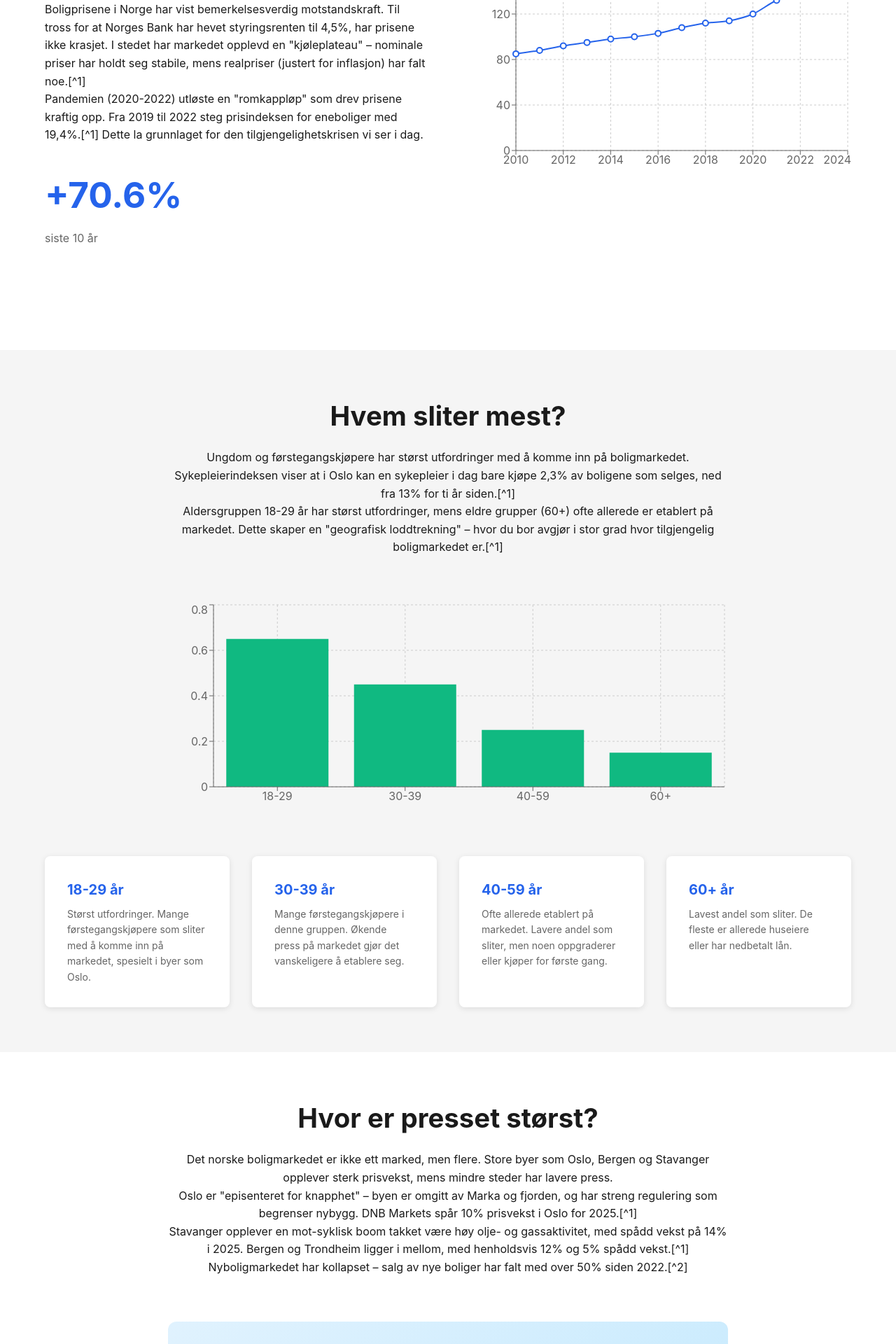
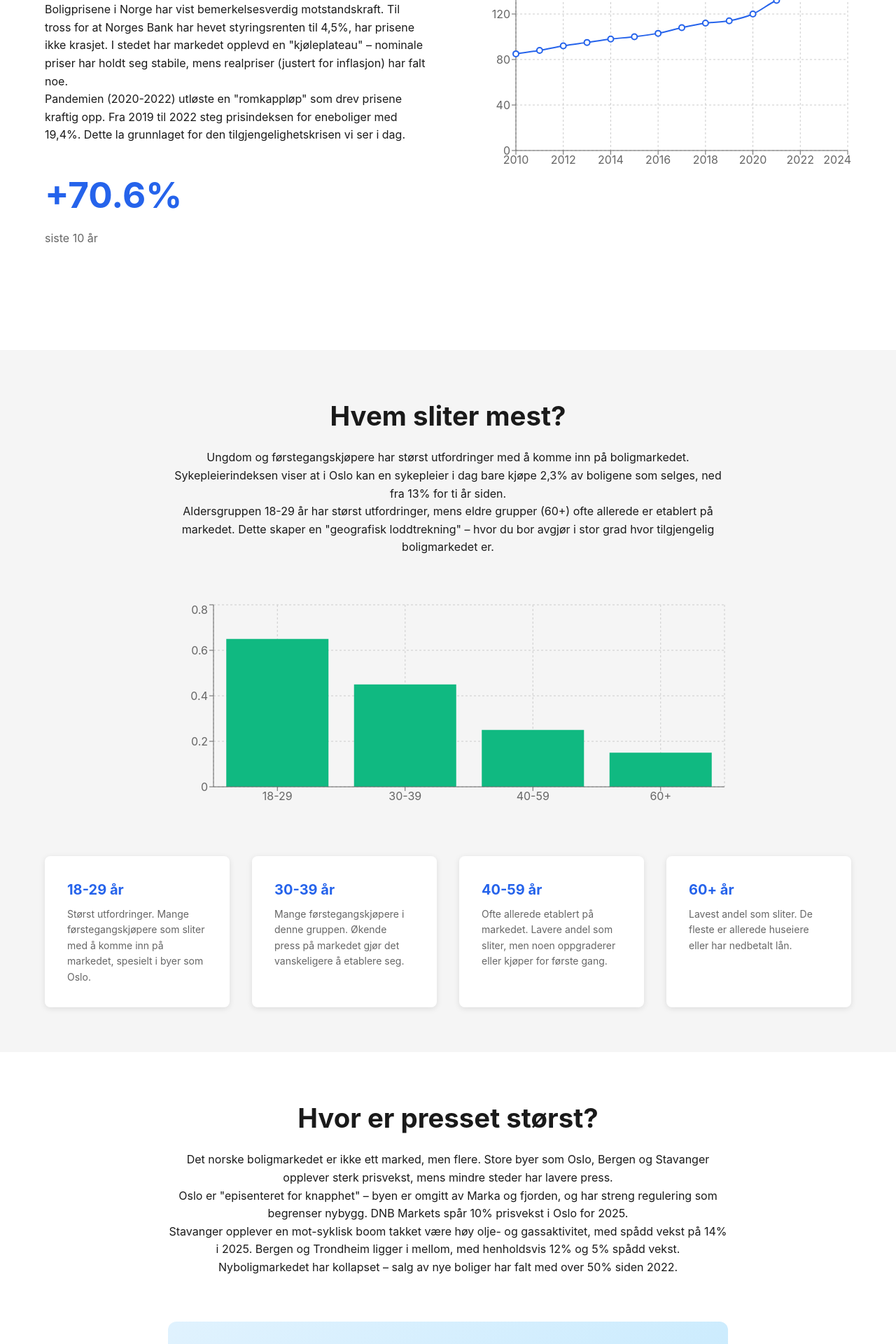
Before and after one commit to uffiulf/boligmarked-artikkel, a React (Vite) app: page / in a window 1280 px wide. Shown: the part 1100-3020 px from the top of the page at 70% size. Built offline with nearby package versions, Linux system fonts and the light colour scheme.

Commit message:
Fjernet fotnoter fra alle seksjoner

```diff
--- a/src/components/SectionGroups.tsx
+++ b/src/components/SectionGroups.tsx
@@ -10,9 +10,9 @@ const SectionGroups = () => {
 
   const markdownContent = `## Hvem sliter mest?
 
-Ungdom og førstegangskjøpere har størst utfordringer med å komme inn på boligmarkedet. Sykepleierindeksen viser at i Oslo kan en sykepleier i dag bare kjøpe 2,3% av boligene som selges, ned fra 13% for ti år siden.[^1]
+Ungdom og førstegangskjøpere har størst utfordringer med å komme inn på boligmarkedet. Sykepleierindeksen viser at i Oslo kan en sykepleier i dag bare kjøpe 2,3% av boligene som selges, ned fra 13% for ti år siden.
 
-Aldersgruppen 18-29 år har størst utfordringer, mens eldre grupper (60+) ofte allerede er etablert på markedet. Dette skaper en "geografisk loddtrekning" – hvor du bor avgjør i stor grad hvor tilgjengelig boligmarkedet er.[^1]`
+Aldersgruppen 18-29 år har størst utfordringer, mens eldre grupper (60+) ofte allerede er etablert på markedet. Dette skaper en "geografisk loddtrekning" – hvor du bor avgjør i stor grad hvor tilgjengelig boligmarkedet er.`
 
   const cardVariants = {
     hidden: { opacity: 0, x: -50 },
--- a/src/components/SectionMap.tsx
+++ b/src/components/SectionMap.tsx
@@ -15,11 +15,11 @@ const SectionMap = () => {
 
 Det norske boligmarkedet er ikke ett marked, men flere. Store byer som Oslo, Bergen og Stavanger opplever sterk prisvekst, mens mindre steder har lavere press.
 
-Oslo er "episenteret for knapphet" – byen er omgitt av Marka og fjorden, og har streng regulering som begrenser nybygg. DNB Markets spår 10% prisvekst i Oslo for 2025.[^1]
+Oslo er "episenteret for knapphet" – byen er omgitt av Marka og fjorden, og har streng regulering som begrenser nybygg. DNB Markets spår 10% prisvekst i Oslo for 2025.
 
-Stavanger opplever en mot-syklisk boom takket være høy olje- og gassaktivitet, med spådd vekst på 14% i 2025. Bergen og Trondheim ligger i mellom, med henholdsvis 12% og 5% spådd vekst.[^1]
+Stavanger opplever en mot-syklisk boom takket være høy olje- og gassaktivitet, med spådd vekst på 14% i 2025. Bergen og Trondheim ligger i mellom, med henholdsvis 12% og 5% spådd vekst.
 
-Nyboligmarkedet har kollapset – salg av nye boliger har falt med over 50% siden 2022.[^2]`
+Nyboligmarkedet har kollapset – salg av nye boliger har falt med over 50% siden 2022.`
 
   return (
     <section className="section-map section" ref={ref}>
--- a/src/components/SectionPrices.tsx
+++ b/src/components/SectionPrices.tsx
@@ -36,9 +36,9 @@ const SectionPrices = () => {
 
   const markdownContent = `## Hvor mye har prisene steget?
 
-Boligprisene i Norge har vist bemerkelsesverdig motstandskraft. Til tross for at Norges Bank har hevet styringsrenten til 4,5%, har prisene ikke krasjet. I stedet har markedet opplevd en "kjøleplateau" – nominale priser har holdt seg stabile, mens realpriser (justert for inflasjon) har falt noe.[^1]
+Boligprisene i Norge har vist bemerkelsesverdig motstandskraft. Til tross for at Norges Bank har hevet styringsrenten til 4,5%, har prisene ikke krasjet. I stedet har markedet opplevd en "kjøleplateau" – nominale priser har holdt seg stabile, mens realpriser (justert for inflasjon) har falt noe.
 
-Pandemien (2020-2022) utløste en "romkappløp" som drev prisene kraftig opp. Fra 2019 til 2022 steg prisindeksen for eneboliger med 19,4%.[^1] Dette la grunnlaget for den tilgjengelighetskrisen vi ser i dag.`
+Pandemien (2020-2022) utløste en "romkappløp" som drev prisene kraftig opp. Fra 2019 til 2022 steg prisindeksen for eneboliger med 19,4%. Dette la grunnlaget for den tilgjengelighetskrisen vi ser i dag.`
 
   return (
     <section className="section-prices section" ref={ref}>
--- a/src/components/SectionRates.tsx
+++ b/src/components/SectionRates.tsx
@@ -36,9 +36,9 @@ const SectionRates = () => {
 
   const markdownContent = `## Renter, lån og kjøpekraft
 
-Norges Bank hevet styringsrenten fra 0% i 2020 til 4,5% i 2024 for å dempe inflasjonen.[^1] Dette påvirker direkte lånekostnader og kjøpekraft.
+Norges Bank hevet styringsrenten fra 0% i 2020 til 4,5% i 2024 for å dempe inflasjonen. Dette påvirker direkte lånekostnader og kjøpekraft.
 
-Når renten stiger, blir boliglån dyrere. Dette reduserer hvor mye penger husholdninger har tilgjengelig til andre ting, og svekker kjøpekraften. Til tross for dette har boligprisene vist motstandskraft, delvis takket være sterk arbeidsmarked og lønnsvekst.[^2]`
+Når renten stiger, blir boliglån dyrere. Dette reduserer hvor mye penger husholdninger har tilgjengelig til andre ting, og svekker kjøpekraften. Til tross for dette har boligprisene vist motstandskraft, delvis takket være sterk arbeidsmarked og lønnsvekst.`
 
   const steps = [
     { icon: '📈', title: 'Rente stiger', description: 'Styringsrenten øker' },
--- a/src/components/SectionSources.tsx
+++ b/src/components/SectionSources.tsx
@@ -8,36 +8,31 @@ const SectionSources = () => {
 
   const sourcesContent = `## Kilder
 
-1. **SSB - Statistisk sentralbyrå**
-   - [Prisindeks for brukte boliger](https://www.ssb.no/statbank/table/07230) (historisk data og kvartalsrapporter)
-   - Langsiktig prisutvikling
-   - Befolknings- og urbaniseringsstatistikk
+1. [SSB – Prisindeks for brukte boliger](https://www.ssb.no/statbank/table/07241/)
 
-2. **Eiendom Norge**
-   - [Månedlige boligprisstatistikker](https://www.eiendomnorge.no/statistikk-og-analyse/boligpriser) (2024/2025)
-   - Sykepleierindeksen 2024 (i samarbeid med Eiendomsverdi)
-   - Markedsrapporter og kommentarer (Henning Lauridsen)
-   - Oktober 2025 markedsrapport
+2. [SSB – Boligprisindeks (årlig)](https://www.ssb.no/priser-og-prisindekser/boligpriser/statistikk/boligprisindeksen)
 
-3. **Eiendomsverdi**
-   - Sykepleierindeksen 2024 (i samarbeid med Eiendom Norge)
+3. [SSB – Befolkning](https://www.ssb.no/befolkning)
 
-4. **DNB Markets**
-   - Økonomisk utsikt og boligprognoser 2025
-   - Spådommer for Oslo (+10%), Stavanger (+14%), Bergen (+12%), Trondheim (+5%)
+4. [Eiendom Norge – Boligprisstatistikk](https://www.eiendomnorge.no/boligprisstatistikk/)
 
-5. **Norges Bank**
-   - [Styringsrenten](https://www.norges-bank.no/tema/pengepolitikk/Styringsrenten) og pengepolitikk
-   - Utlånsforskriften
+5. [Eiendom Norge – Sykepleierindeksen](https://eiendomnorge.no/2023/sykepleierindeksen-2023/)
 
-6. **Nordea**
-   - Boligmarkedsutsikt
+6. [Eiendomsverdi – Sykepleierindeksen (PDF)](https://eiendomsverdi.no/sykepleierindeksen/)
 
-7. **TV2 / E24**
-   - Rapportering om "First Price-markedet" og regional data
+7. [Norges Bank – Styringsrenten](https://www.norges-bank.no/tema/pengepolitikk/styringsrenten/)
 
-8. **Hjemla.no**
-   - Tilgjengelighetsdata for spesifikke kommuner (Gamvik/Berlevåg)
+8. [DNB – Prognose for boligmarkedet](https://www.dnb.no/dnbnyheter/no/privatoekonomi/dnb-spaar-boligprisene)
+
+9. [Nordea – Nordeas prognose boligpriser 2025](https://www.nordea.com/no/nyheter/mot-lysere-tider-dette-venter-norsk-okonomi-i-2025)
+
+10. [TV2 – First Price-boligmarkedet koker](https://www.tv2.no/nyheter/innenriks/first-price-boligmarkedet-koker/16394877/)
+
+11. [E24 – Panikk i boligmarkedet](https://e24.no/privat/okonomi/i/dwAMgV/boligmarkedet-koker---folk-er-redde-for-aa-henge-etter)
+
+12. [Hjemla – De billigste kommunene i Norge](https://www.hjemla.no/magasin/de-billigste-kommunene-i-norge/)
+
+13. [Krogsveen – Prisstatistikk](https://www.krogsveen.no/boligprisstatistikk)
 
 **Merk:** Alle kilder er åpne og verifiserbare. Data er hentet fra offentlige rapporter og institusjonelle analyser.
 
```
